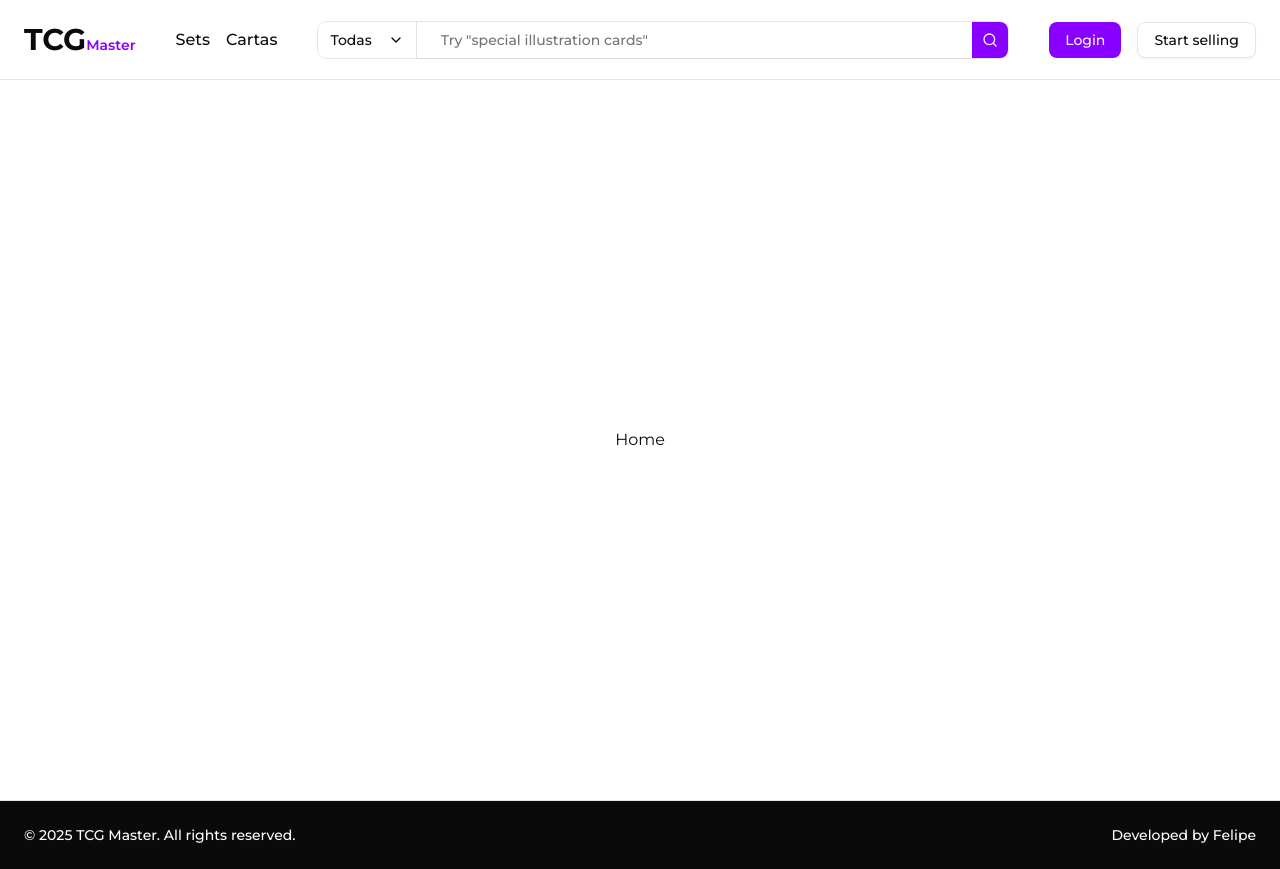
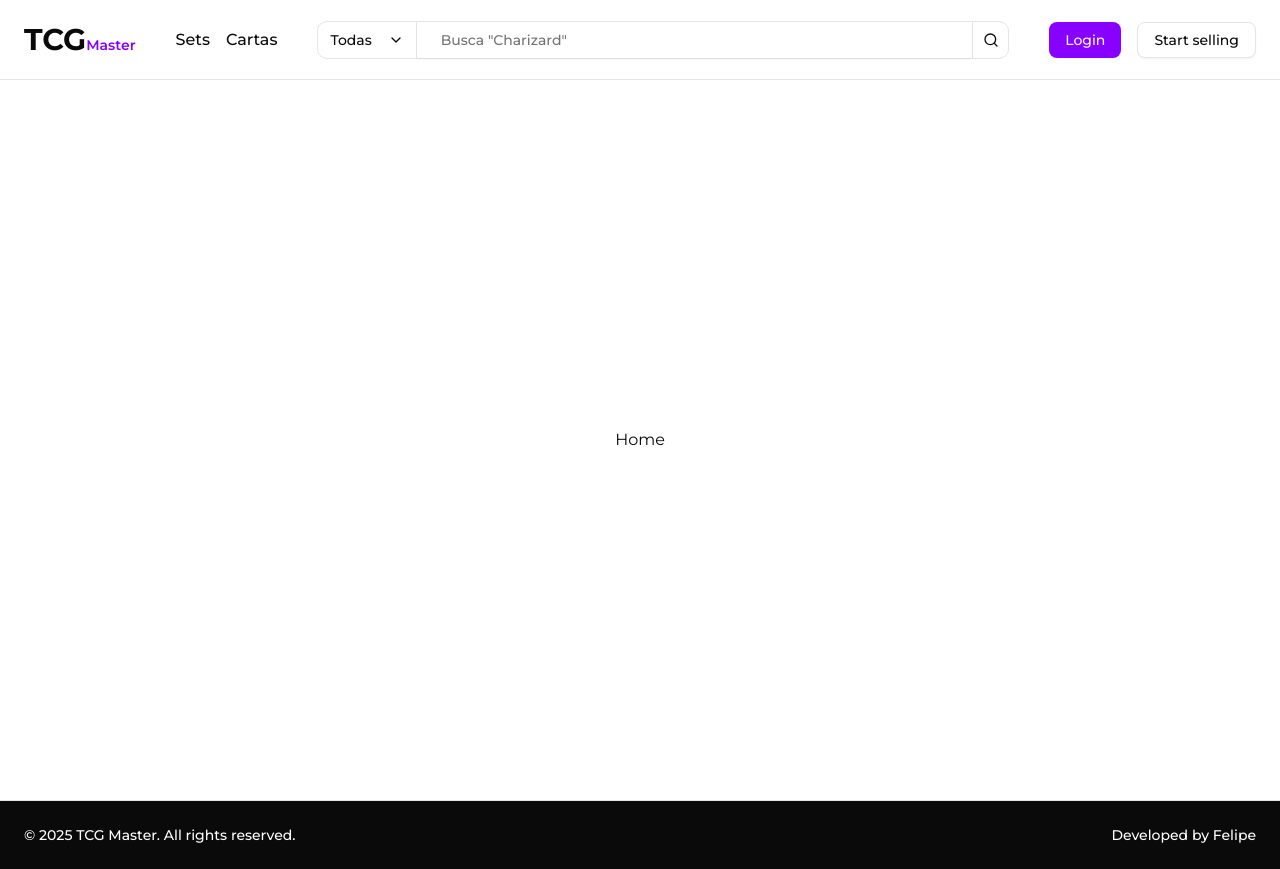
Before and after one commit to AFPedreros/latam-tcg, a Next.js app: page / in a window 1280 px wide. Built offline with nearby package versions, Linux system fonts and the light colour scheme.

Commit message:
feat: add TextLoop component and navbar configuration for categories and placeholder texts

```diff
--- a/package.json
+++ b/package.json
@@ -50,6 +50,7 @@
     "graphql": "^16.11.0",
     "input-otp": "^1.4.2",
     "lucide-react": "^0.544.0",
+    "motion": "^12.23.22",
     "next": "15.5.4",
     "next-themes": "^0.4.6",
     "payload": "^3.58.0",
--- a/src/components/navbar-search-bar.tsx
+++ b/src/components/navbar-search-bar.tsx
@@ -1,6 +1,7 @@
 "use client";
 import { Check, ChevronDown, Search } from "lucide-react";
 import React from "react";
+import { navbarCategories, navbarPlaceholderTexts } from "@/config/site";
 import { Button } from "./ui/button";
 import {
   DropdownMenu,
@@ -9,13 +10,7 @@ import {
   DropdownMenuTrigger,
 } from "./ui/dropdown-menu";
 import { Input } from "./ui/input";
-
-const categories = [
-  "Todas",
-  "Pokemon japonés",
-  "Pokemon inglés",
-  "Pokemon español",
-];
+import { TextLoop } from "./ui/text-loop";
 
 export const NavbarSearchBar = () => {
   const [selectedCategory, setSelectedCategory] = React.useState("Todas");
@@ -39,7 +34,7 @@ export const NavbarSearchBar = () => {
           </Button>
         </DropdownMenuTrigger>
         <DropdownMenuContent align="start" className="w-56">
-          {categories.map((category) => (
+          {navbarCategories.map((category) => (
             <DropdownMenuItem
               key={category}
               onClick={() => setSelectedCategory(category)}
@@ -54,17 +49,33 @@ export const NavbarSearchBar = () => {
         </DropdownMenuContent>
       </DropdownMenu>
 
+      <div className="relative flex-1">
         <Input
           type="text"
-        placeholder='Try "special illustration cards"'
           value={searchQuery}
           onChange={(e) => setSearchQuery(e.target.value)}
           onKeyDown={(e) => e.key === "Enter" && handleSearch()}
-        className="flex-1 rounded-none border-0 bg-transparent px-6 text-base focus-visible:ring-0 focus-visible:ring-offset-0"
+          className="w-full rounded-none border-0 bg-transparent px-6 text-base focus-visible:ring-0 focus-visible:ring-offset-0"
         />
 
+        {!searchQuery && (
+          <div className="pointer-events-none absolute inset-0 flex items-center px-6 text-muted-foreground">
+            <TextLoop interval={3} className="text-sm">
+              {navbarPlaceholderTexts.map((text) => (
+                <span key={text}>{text}</span>
+              ))}
+            </TextLoop>
+          </div>
+        )}
+      </div>
+
       {/* Search Button */}
-      <Button onClick={handleSearch} size="icon" className="rounded-l-none">
+      <Button
+        onClick={handleSearch}
+        size="icon"
+        variant="ghost"
+        className="rounded-l-none border-input border-l"
+      >
         <Search className="h-5 w-5" />
         <span className="sr-only">Buscar</span>
       </Button>
--- /dev/null
+++ b/src/components/ui/text-loop.tsx
@@ -0,0 +1,73 @@
+"use client";
+
+import {
+  AnimatePresence,
+  type AnimatePresenceProps,
+  motion,
+  type Transition,
+  type Variants,
+} from "motion/react";
+import { Children, useEffect, useState } from "react";
+import { cn } from "@/utils";
+
+export type TextLoopProps = {
+  children: React.ReactNode[];
+  className?: string;
+  interval?: number;
+  transition?: Transition;
+  variants?: Variants;
+  onIndexChange?: (index: number) => void;
+  trigger?: boolean;
+  mode?: AnimatePresenceProps["mode"];
+};
+
+export function TextLoop({
+  children,
+  className,
+  interval = 2,
+  transition = { duration: 0.3 },
+  variants,
+  onIndexChange,
+  trigger = true,
+  mode = "popLayout",
+}: TextLoopProps) {
+  const [currentIndex, setCurrentIndex] = useState(0);
+  const items = Children.toArray(children);
+
+  useEffect(() => {
+    if (!trigger) return;
+
+    const intervalMs = interval * 1000;
+    const timer = setInterval(() => {
+      setCurrentIndex((current) => {
+        const next = (current + 1) % items.length;
+        onIndexChange?.(next);
+        return next;
+      });
+    }, intervalMs);
+    return () => clearInterval(timer);
+  }, [items.length, interval, onIndexChange, trigger]);
+
+  const motionVariants: Variants = {
+    initial: { y: 20, opacity: 0 },
+    animate: { y: 0, opacity: 1 },
+    exit: { y: -20, opacity: 0 },
+  };
+
+  return (
+    <div className={cn("relative inline-block whitespace-nowrap", className)}>
+      <AnimatePresence mode={mode} initial={false}>
+        <motion.div
+          key={currentIndex}
+          initial="initial"
+          animate="animate"
+          exit="exit"
+          transition={transition}
+          variants={variants || motionVariants}
+        >
+          {items[currentIndex]}
+        </motion.div>
+      </AnimatePresence>
+    </div>
+  );
+}
--- /dev/null
+++ b/src/config/site.ts
@@ -0,0 +1,14 @@
+export const navbarCategories = [
+  "Todas",
+  "Pokemon japonés",
+  "Pokemon inglés",
+  "Pokemon español",
+];
+
+export const navbarPlaceholderTexts = [
+  'Prueba con "Pikachu"',
+  'Busca "Charizard"',
+  'Encuentra "Blastoise"',
+  'Descubre "Venusaur"',
+  'Explora "Mew"',
+];
```
Also changed, not shown: 1 other file (tests, documents, lock files or other folders). Lines whose indentation alone changed are shown as unchanged.
